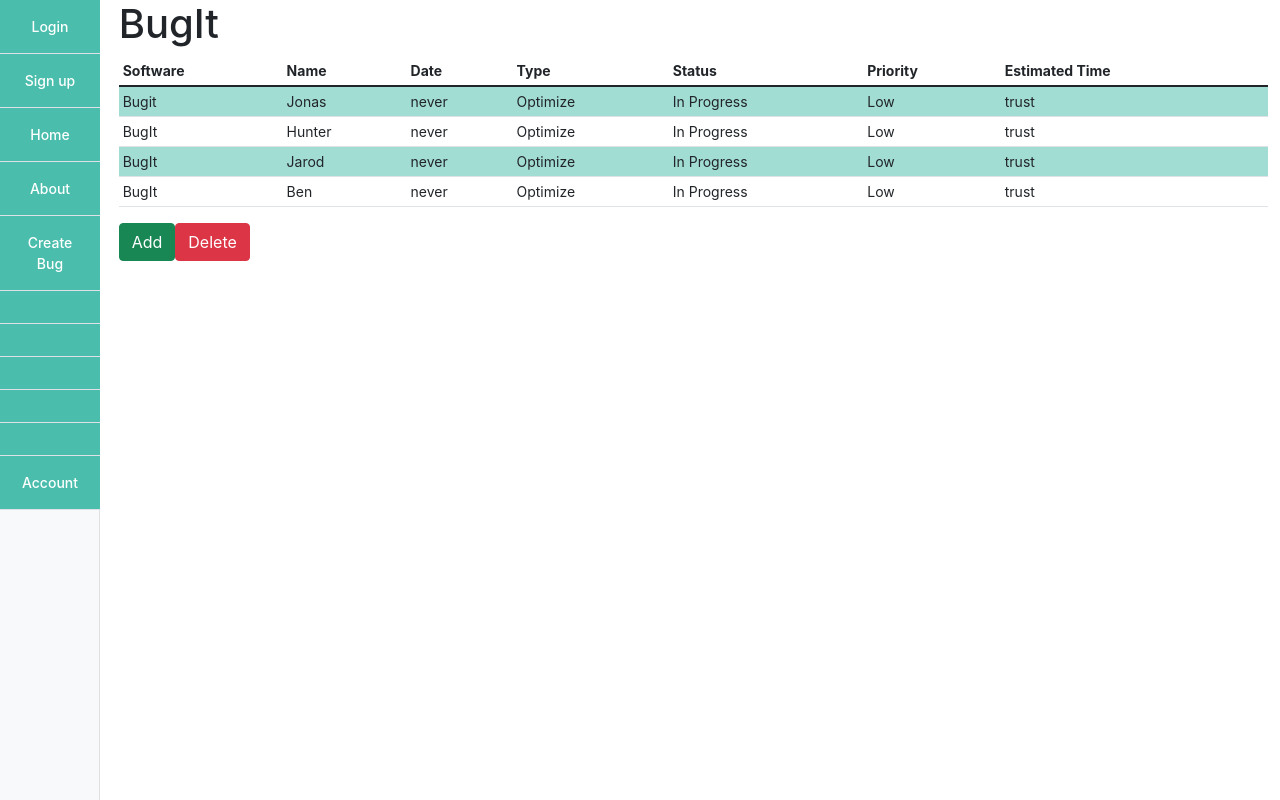
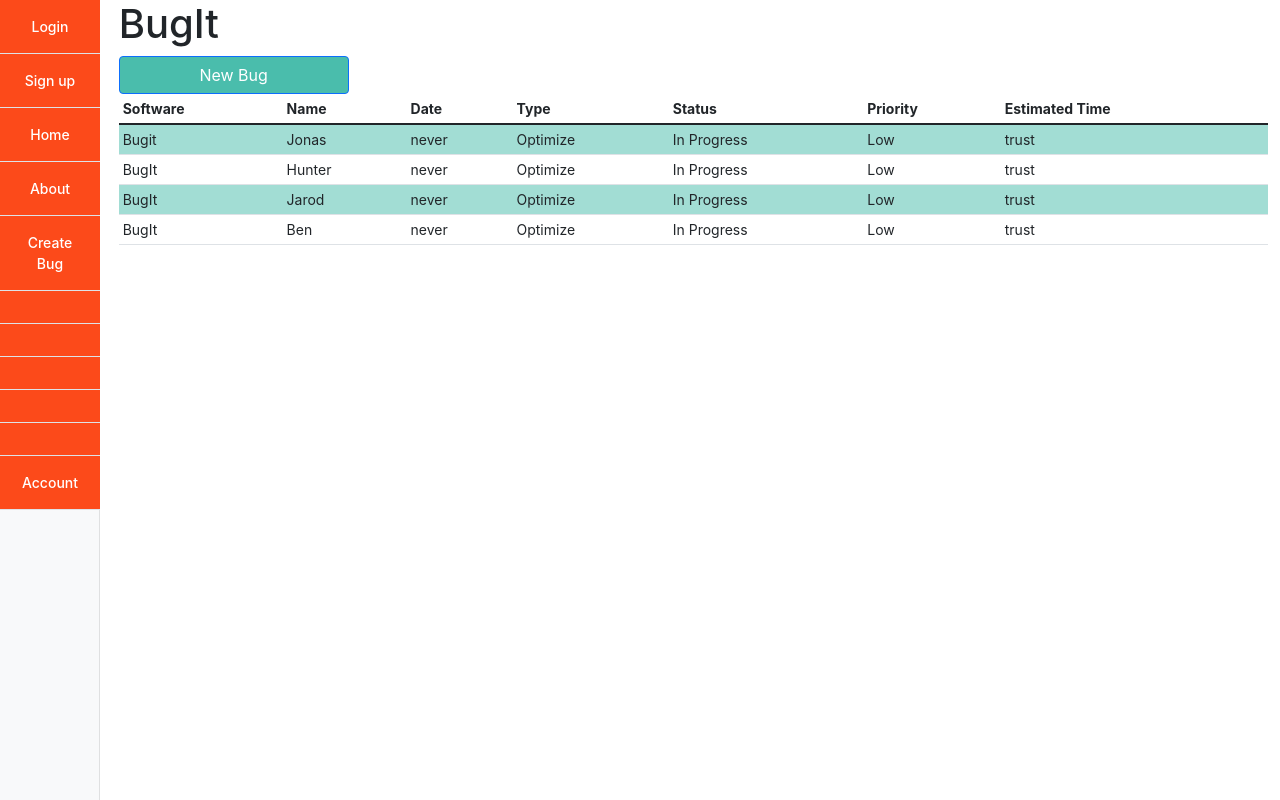
Before and after one commit to Huntercor3/Bugit, a React (Create React App) app in the folder reactclient/: page / in a window 1280 px wide. Built offline with nearby package versions, Linux system fonts and the light colour scheme.

Commit message:
added new bug button and playing with colos

```diff
--- a/reactclient/src/components/CSS/home.css
+++ b/reactclient/src/components/CSS/home.css
@@ -65,7 +65,7 @@ body {
 
 .nav-flush .nav-link {
   border-radius: 0px;
-  background-color: #4abdac !important;
+  background-color: #fc4a1a !important;
   color: #ffffff;
 }
 
--- a/reactclient/src/components/CSS/sidebar.css
+++ b/reactclient/src/components/CSS/sidebar.css
@@ -38,7 +38,7 @@ main {
 
 .nav-flush .nav-link {
   border-radius: 0px;
-  background-color: #4abdac !important;
+  background-color: #fc4a1a !important;
   color: #ffffff;
 }
 
--- a/reactclient/src/components/Home.jsx
+++ b/reactclient/src/components/Home.jsx
@@ -1,8 +1,10 @@
 import { render } from '@testing-library/react'
 import React, { useState, useEffect } from 'react'
+import { BrowserRouter as Router, Route, Routes, Link } from 'react-router-dom'
 //import BugItLogo from './images/BugItLogo.jpg';
 import './CSS/home.css'
 import Data from './data.json'
+import { Button } from 'react-bootstrap'
 
 function readJson(bugs, index) {
   return (
@@ -57,8 +59,12 @@ function deleteBug() {
 // }
 
 export const Home = () => (
+  <React.Fragment>
     <body>
       <h1>BugIt</h1>
+      <Link to='/createBug'>
+        <Button class='btn btn-success'>New Bug</Button>
+      </Link>
       <div class='table-responsive'>
         <table class='table table-striped table-sm' id='myTable'>
           <thead>
@@ -75,13 +81,14 @@ export const Home = () => (
           <tbody id='myTbody'>{Data.map(readJson)}</tbody>
         </table>
       </div>
-    <div>
+      {/* <div>
         <button type='button' class='btn btn-success' onClick={addBug}>
           Add
         </button>
         <button type='button' class='btn btn-danger' onClick={deleteBug}>
           Delete
         </button>
-    </div>
+      </div> */}
     </body>
+  </React.Fragment>
 )
```
Lines whose indentation alone changed are shown as unchanged.
